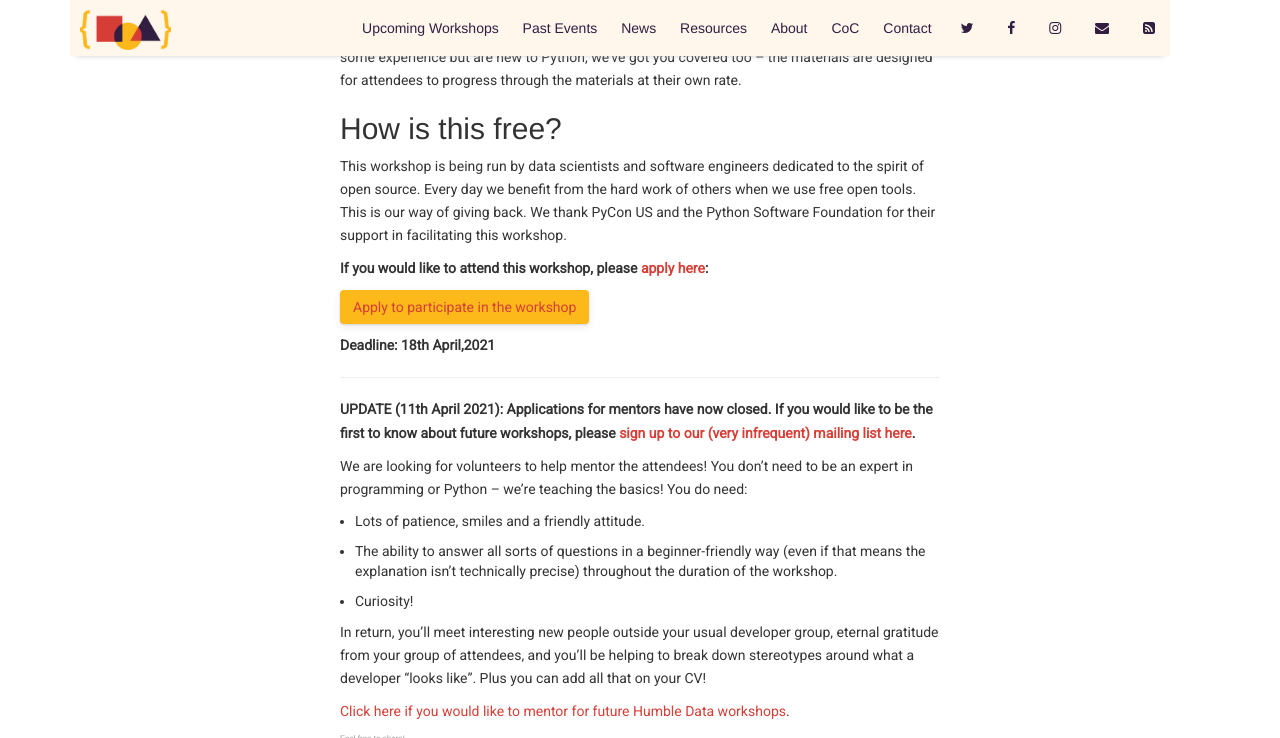
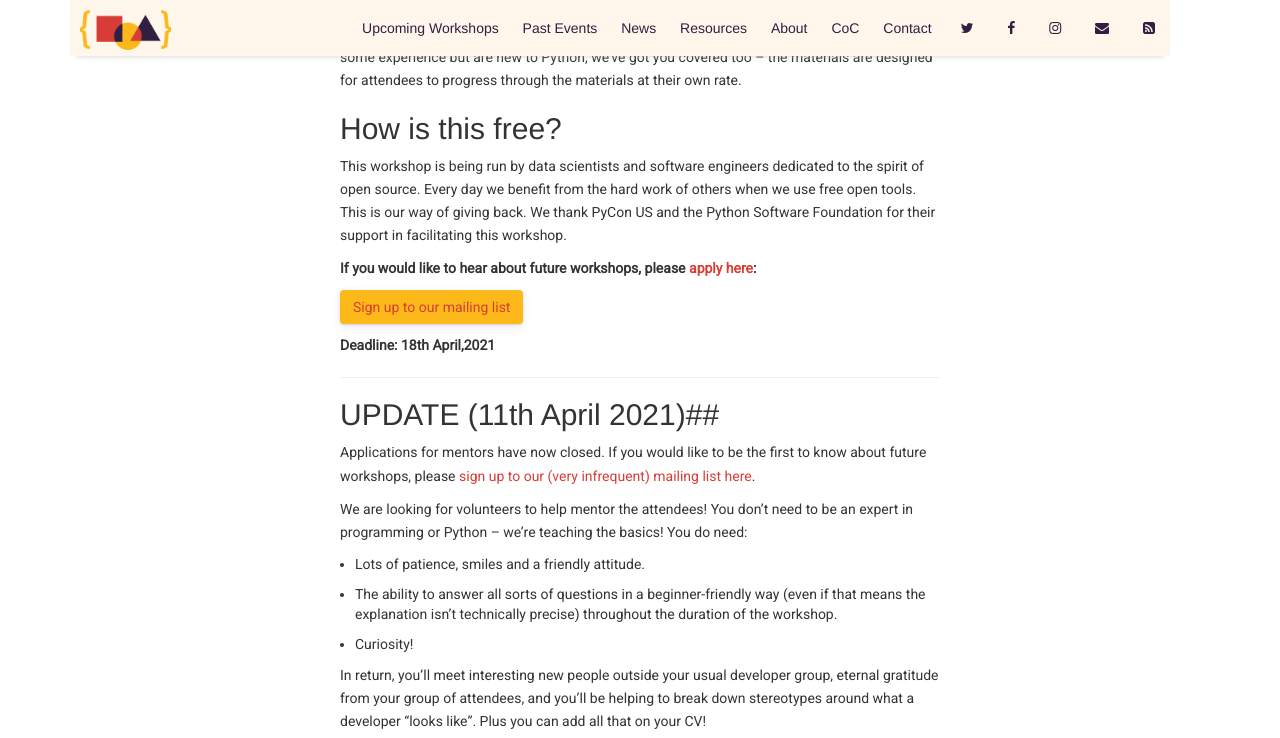
Before and after one commit to HumbleData/HumbleData.github.io, a Jekyll site: the page built from _posts/2021-05-13-pyconus2021.md, in a window 1280 px wide and 900 px high, scrolled down 1451 px, cut to the strip 0-738 px from the top of the window. Built offline with Jekyll 4.4.1, drawn with Linux system fonts in a browser that asks for light colours; nearby versions of some CDN libraries; comment, search, counter and statistics services are not loaded.

Commit message:
Turn apply button into mailing list button

```diff
--- a/_posts/2021-05-13-pyconus2021.md
+++ b/_posts/2021-05-13-pyconus2021.md
@@ -41,15 +41,16 @@ If you have zero programming experience, this workshop is made for you! If you a
 
 This workshop is being run by data scientists and software engineers dedicated to the spirit of open source. Every day we benefit from the hard work of others when we use free open tools. This is our way of giving back. We thank PyCon US and the Python Software Foundation for their support in facilitating this workshop.
 
-**If you would like to attend this workshop, please [apply here](https://forms.gle/Jrn9opda2rf7cbSa6):**
+**If you would like to hear about future workshops, please [apply here](https://forms.gle/Jrn9opda2rf7cbSa6):**
 
-[Apply to participate in the workshop](https://forms.gle/Jrn9opda2rf7cbSa6){: .btn}
+[Sign up to our mailing list](https://forms.gle/Jrn9opda2rf7cbSa6){: .btn}
 
 **Deadline: 18th April,2021**
 
 ---
 
-**UPDATE (11th April 2021): Applications for mentors have now closed. If you would like to be the first to know about future workshops, please [sign up to our (very infrequent) mailing list here](https://forms.gle/mGophJ3TweRLHtd57).**
+## UPDATE (11th April 2021)##
+Applications for mentors have now closed. If you would like to be the first to know about future workshops, please [sign up to our (very infrequent) mailing list here](https://forms.gle/mGophJ3TweRLHtd57).
 
 We are looking for volunteers to help mentor the attendees! You don’t need to be an expert in programming or Python – we’re teaching the basics! You do need:
 
```
